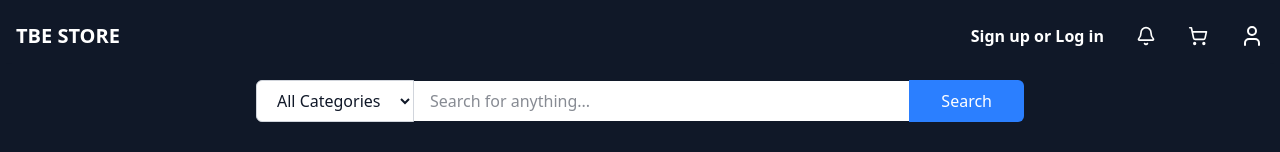
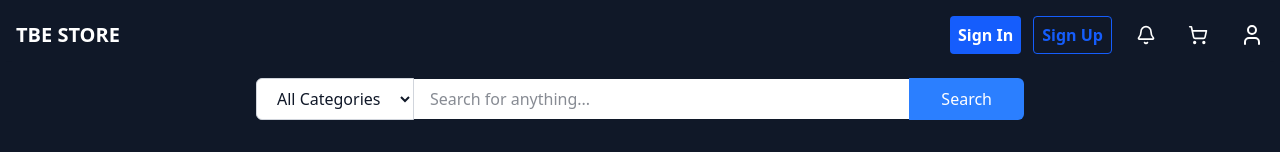
Before and after one commit to Pietrols/TBE---Store, a React (Vite) app: page / in a window 1280 px wide. Shown: the top 152 px of the page. Built offline with nearby package versions, Linux system fonts and the light colour scheme; no server answers.

Commit message:
seperated login and sign up buttons

```diff
--- a/src/layout/AppLayout.jsx
+++ b/src/layout/AppLayout.jsx
@@ -29,27 +29,32 @@ export default function AppLayout() {
 
             <div className="flex items-center gap-6">
               {currentUser ? (
-                <div className="flex items-center gap-4">
+                <div className="flex items-center gap-2 md:gap-4">
                   <button
                     onClick={logout}
-                    className="hover:bg-indigo-600
-               transition-colors duration-200 ease-in-out
-               cursor-pointer font-bold py-2 px-2 rounded"
+                    className="hover:bg-indigo-600 transition-colors duration-200 ease-in-out cursor-pointer font-bold py-2 px-2 md:px-3 rounded text-sm md:text-base"
+                    title="Logout"
                   >
-                    <LogOut size={20} />
+                    <LogOut size={18} className="md:hidden" />
+                    <span className="hidden md:inline">Logout</span>
                   </button>
                 </div>
               ) : (
-                <button
-                  onClick={() => setShowLogin(true)}
-                  className="hover:bg-indigo-600
-               transition-colors duration-200 ease-in-out
-               cursor-pointer font-bold py-2 px-2 rounded"
-                >
-                  Sign up or Log in
-                </button>
+                <div className="flex flex-col gap-2 md:flex-row md:gap-3">
+                  <button
+                    onClick={() => setShowLogin(true)}
+                    className="hover:bg-indigo-600 transition-colors duration-200 ease-in-out cursor-pointer font-bold py-1.5 px-2 rounded text-xs md:text-base whitespace-nowrap bg-blue-600 text-white"
+                  >
+                    Sign In
+                  </button>
+                  <button
+                    onClick={() => setShowSignup(true)}
+                    className="hover:bg-indigo-600 transition-colors duration-200 ease-in-out cursor-pointer font-bold py-1.5 px-2 rounded text-xs md:text-base whitespace-nowrap border border-blue-600 text-blue-600"
+                  >
+                    Sign Up
+                  </button>
+                </div>
               )}
-
               <div className="flex items-center gap-4">
                 <button
                   onClick={() => setShowNotifications(!showNotifications)}
```
